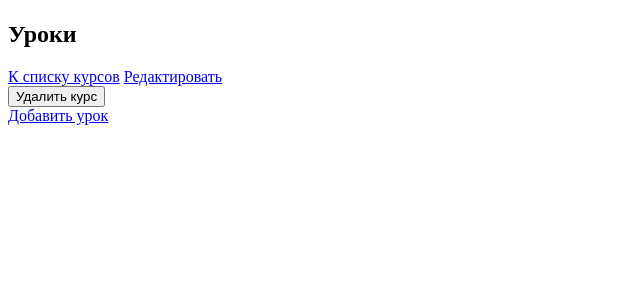
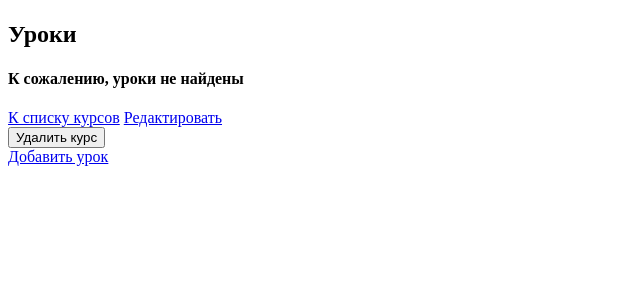
Before and after one commit to Strannik4884/study-on, a Symfony app: template templates/course/show.html.twig in a window 1280 px wide. Shown: the part 26-326 px from the top of the page, without its empty margins (0-640 px from the left). Run offline with Twig, Linux system fonts and the light colour scheme; the template is opened without the code that fills it, so the values that code supplies are empty; some libraries are stand-ins or nearby versions.

Commit message:
Updated course templates

```diff
--- a/templates/course/_delete_form.html.twig
+++ b/templates/course/_delete_form.html.twig
@@ -1,5 +1,5 @@
 <form method="post" action="{{ path('course_delete', {'id': course.id}) }}" onsubmit="return confirm('Вы действительно хотите удалить данный курс?');">
     <input type="hidden" name="_method" value="DELETE">
     <input type="hidden" name="_token" value="{{ csrf_token('delete' ~ course.id) }}">
-    <button class="btn btn-outline-danger a_margin">Удалить курс</button>
+    <button class="btn btn-outline-danger buttons-margin">Удалить курс</button>
 </form>
--- a/templates/course/new.html.twig
+++ b/templates/course/new.html.twig
@@ -1,12 +1,10 @@
 {% extends 'base.html.twig' %}
 
-{% block title %}New Course / StudyOn{% endblock %}
+{% block title %}Новый курс / Курсы / StudyOn{% endblock %}
 
 {% block body %}
     <h1>Новый курс</h1>
-
     {{ include('course/_form.html.twig') }}
     <div class="line mt-4 mb-4"></div>
     <a href="{{ path('course_index') }}" class="btn btn-outline-secondary">К списку курсов</a>
-
 {% endblock %}
--- a/templates/course/show.html.twig
+++ b/templates/course/show.html.twig
@@ -4,19 +4,22 @@
 
 {% block body %}
     <h1>{{ course.name }}</h1>
-
     <p>{{ course.description }}</p>
     <h2>Уроки</h2>
-    <ol>
-        {% for lesson in lessons %}
-            <li><a href="{{ path('lesson_show', {'id': lesson.id}) }}">{{ lesson.name }}</a></li>
-        {% endfor %}
-    </ol>
+    {% if lessons is not empty %}
+        <ul class="lessons-list">
+            {% for lesson in lessons %}
+                <li class="lessons-list-item">{{ lesson.number }}. <a href="{{ path('lesson_show', {'id': lesson.id}) }}">{{ lesson.name }}</a></li>
+            {% endfor %}
+        </ul>
+    {% else %}
+        <h4>К сожалению, уроки не найдены</h4>
+    {% endif %}
     <div class="line mt-4 mb-4"></div>
     <div class="d-flex">
-        <a href="{{ path('course_index') }}" class="btn btn-outline-secondary a_margin">К списку курсов</a>
-        <a href="{{ path('course_edit', {'id': course.id}) }}" class="course__edit btn btn-outline-secondary a_margin">Редактировать</a>
+        <a href="{{ path('course_index') }}" class="btn btn-outline-secondary buttons-margin">К списку курсов</a>
+        <a href="{{ path('course_edit', {'id': course.id}) }}" class="btn btn-outline-secondary buttons-margin">Редактировать</a>
         {{ include('course/_delete_form.html.twig') }}
-        <a href="{{ path('lesson_new', {'course_id': course.id}) }}" class="lesson__new btn btn-outline-secondary a_margin">Добавить урок</a>
+        <a href="{{ path('lesson_new', {'course_id': course.id}) }}" class="btn btn-outline-secondary buttons-margin">Добавить урок</a>
     </div>
 {% endblock %}
```
Also changed, not shown: templates/course/edit.html.twig (+5 -3 lines), templates/course/index.html.twig (+7 -5 lines), templates/course/_form.html.twig (line endings or trailing spaces).
